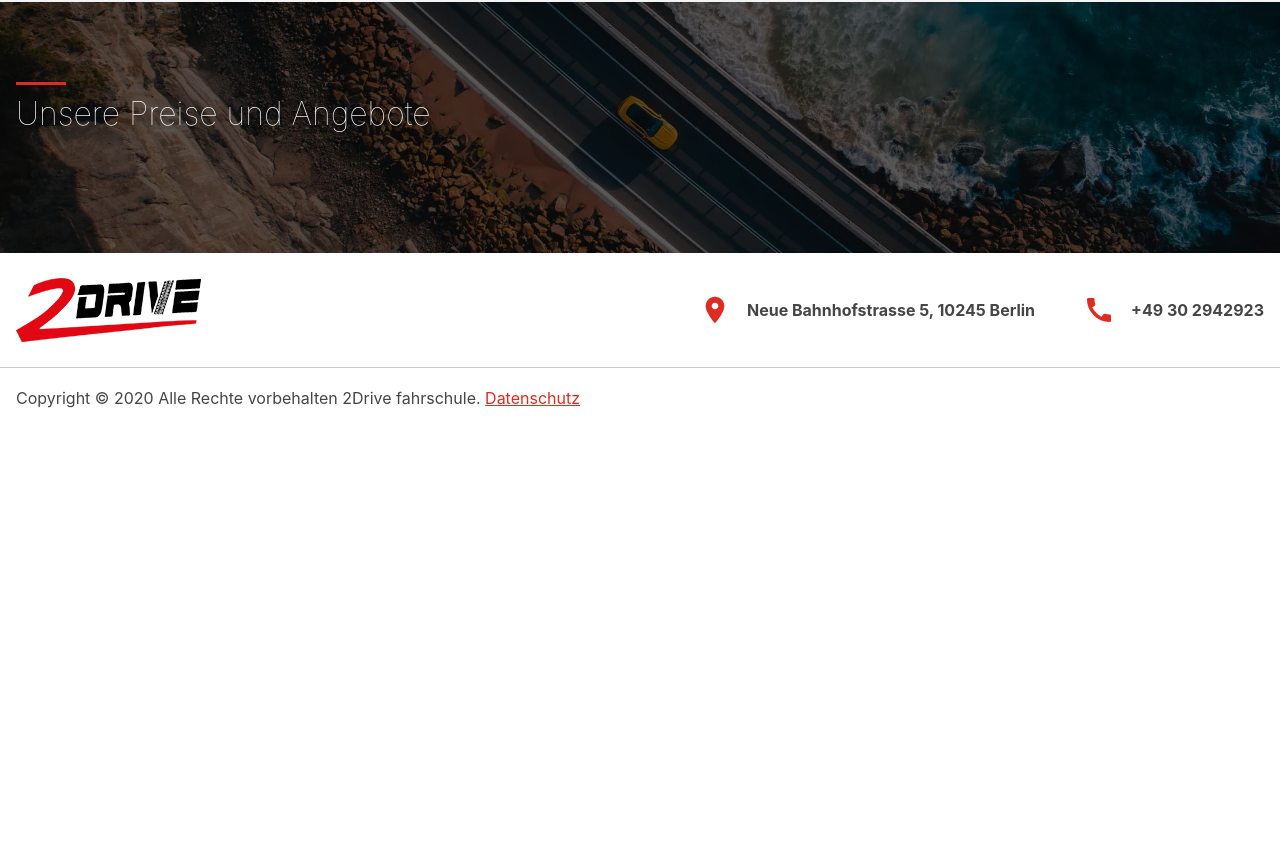
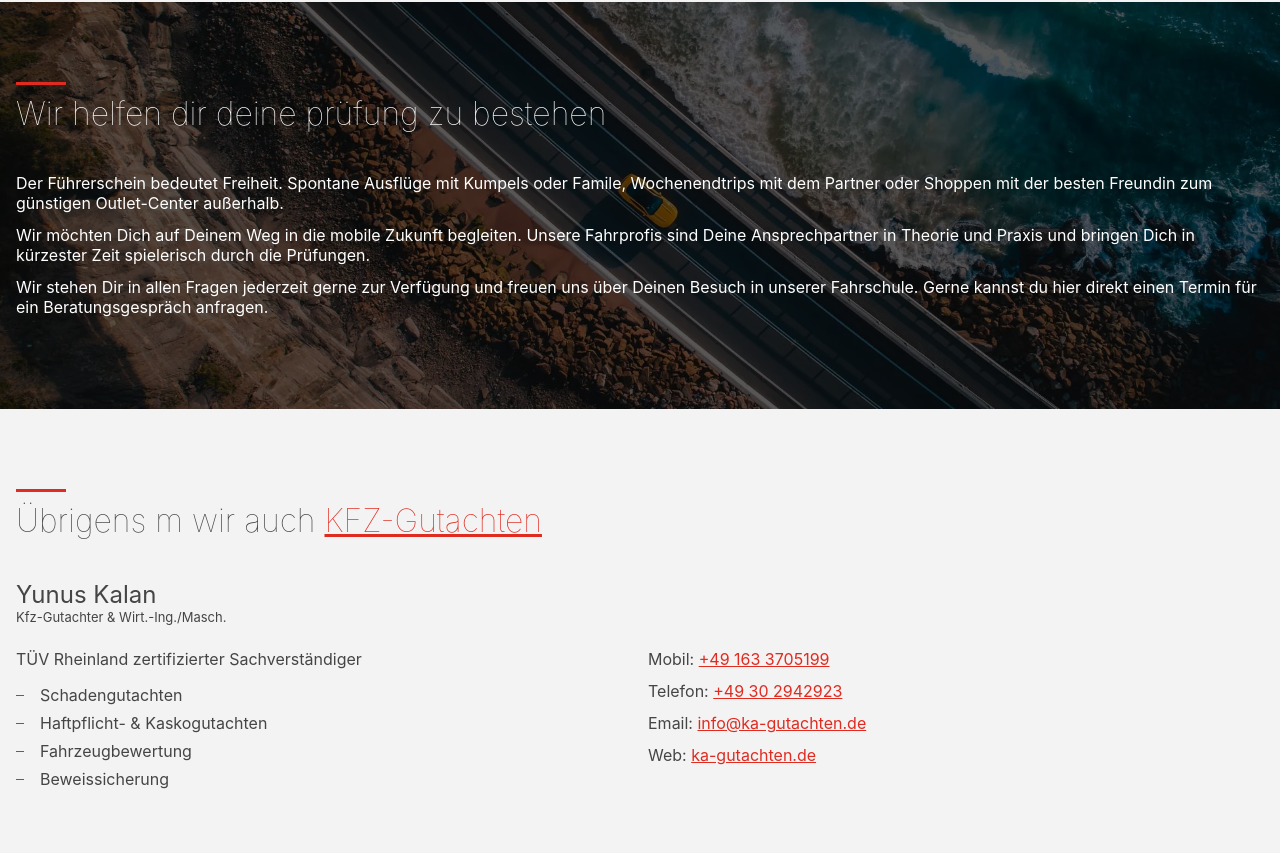
Before and after one commit to Zdobnov/fahrschule, a React (Create React App) app: page / in a window 1280 px wide. Shown: the part 1887-2740 px from the top of the page. Before the commit the page ends 2315 px from the top, so only its background shows below. Built offline with nearby package versions, Linux system fonts and the light colour scheme.

Commit message:
all pages done

```diff
--- a/src/components/Section.scss
+++ b/src/components/Section.scss
@@ -30,6 +30,7 @@
   }
 
   &--background {
+    background-color: var(--color-primary-text);
     background-size: cover;
     background-position: center;
     background-repeat: no-repeat;
--- a/src/index.scss
+++ b/src/index.scss
@@ -281,3 +281,23 @@ ol {
     padding: 20px 0;
   }
 }
+
+.kfz {
+  text-align: center;
+
+  &__title {
+    font-size: 24px;
+    margin-bottom: 0;
+  }
+
+  &__subtitle {
+    font-size: 13px;
+    margin-top: 0;
+  }
+}
+
+.text {
+  &--white {
+    color: var(--color-white);
+  }
+}
--- a/src/pages/Contacts.js
+++ b/src/pages/Contacts.js
@@ -35,7 +35,7 @@ const Contacts = () => (
             <div className="card__content card__content--center">
               <img src={iconCall} alt="icon" className="icon card__icon" />
               <h4 className="card__title">Telefon</h4>
-              <p><a href="tel:+49302942923" className="link">030 2942923</a></p>
+              <p><a href="tel:+49302942923" className="link">+49 30 2942923</a></p>
             </div>
           </div>
           <div className="card">
@@ -69,7 +69,7 @@ const Contacts = () => (
           Du hast eine Frage an uns, ein Anliegen oder möchtest gerne einen Rückruf von uns erhalten, dann schreib uns einfach eine Email an <a href="mailto:fahrschule2drive@gmx.de" className="link">fahrschule2drive@gmx.de</a>.<br/>
           Schreib gerne direkt ein passendes Rückrufdatum dazu.
         </p>
-        <p>Oder ruf uns während unserer Öffungszeiten direkt an, unter der Nummer: <a href="tel:+49302942923" className="link">030 2942923</a></p>
+        <p>Oder ruf uns während unserer Öffungszeiten direkt an, unter der Nummer: <a href="tel:+49302942923" className="link">+49 30 2942923</a></p>
         <p>Wir freuen uns auf deine Kontaktaufnahme und melden uns zeitnah bei dir zurück.</p>
       </Article>
     </Section>
--- a/src/pages/Main.js
+++ b/src/pages/Main.js
@@ -102,7 +102,35 @@ const Main = () => (
       className="section--support section--background"
       style={{ backgroundImage: `url(${ wallpaper })` }}
     >
-      <Article title="Unsere Preise und Angebote">
+      <Article title="Wir helfen dir deine prüfung zu bestehen">
+        <p className="text--white">Der Führerschein bedeutet Freiheit. Spontane Ausflüge mit Kumpels oder Famile, Wochenendtrips mit dem Partner oder Shoppen mit der besten Freundin zum günstigen Outlet-Center außerhalb.</p>
+        <p className="text--white">Wir möchten Dich auf Deinem Weg in die mobile Zukunft begleiten. Unsere Fahrprofis sind Deine Ansprechpartner in Theorie und Praxis und bringen Dich in kürzester Zeit spielerisch durch die Prüfungen.</p>
+        <p className="text--white">Wir stehen Dir in allen Fragen jederzeit gerne zur Verfügung und freuen uns über Deinen Besuch in unserer Fahrschule. Gerne kannst du hier direkt einen Termin für ein Beratungsgespräch anfragen.</p>
+      </Article>
+    </Section>
+    <Section
+      className="section--gray"
+    >
+      <Article title={(<>Übrigens m wir auch <a href="https://ka-gutachten.de/" className="link" target="_blank" rel="noreferrer">KFZ-Gutachten</a></>)}>
+        <p className="kfz__title">Yunus Kalan</p>
+        <p className="kfz__subtitle">Kfz-Gutachter & Wirt.-Ing./Masch.</p>
+        <div className="grid grid--2">
+          <div>
+            <p>TÜV Rheinland zertifizierter Sachverständiger</p>
+            <ol>
+              <li>Schadengutachten</li>
+              <li>Haftpflicht- & Kaskogutachten</li>
+              <li>Fahrzeugbewertung</li>
+              <li>Beweissicherung</li>
+            </ol>
+          </div>
+          <div>
+            <p>Mobil: <a href="tel:+491633705199" className="link">+49 163 3705199</a></p>
+            <p>Telefon: <a href="tel:+49302942923" className="link">+49 30 2942923</a></p>
+            <p>Email: <a href="mailto:info@ka-gutachten.de" className="link">info@ka-gutachten.de</a></p>
+            <p>Web: <a href="https://ka-gutachten.de/" className="link">ka-gutachten.de</a></p>
+          </div>
+        </div>
       </Article>
     </Section>
   </>
```
